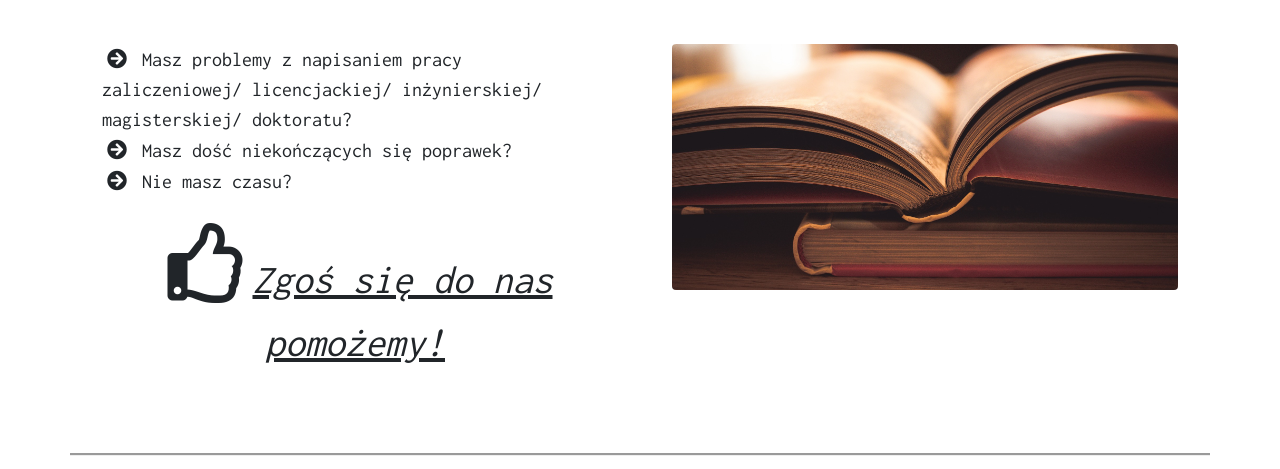
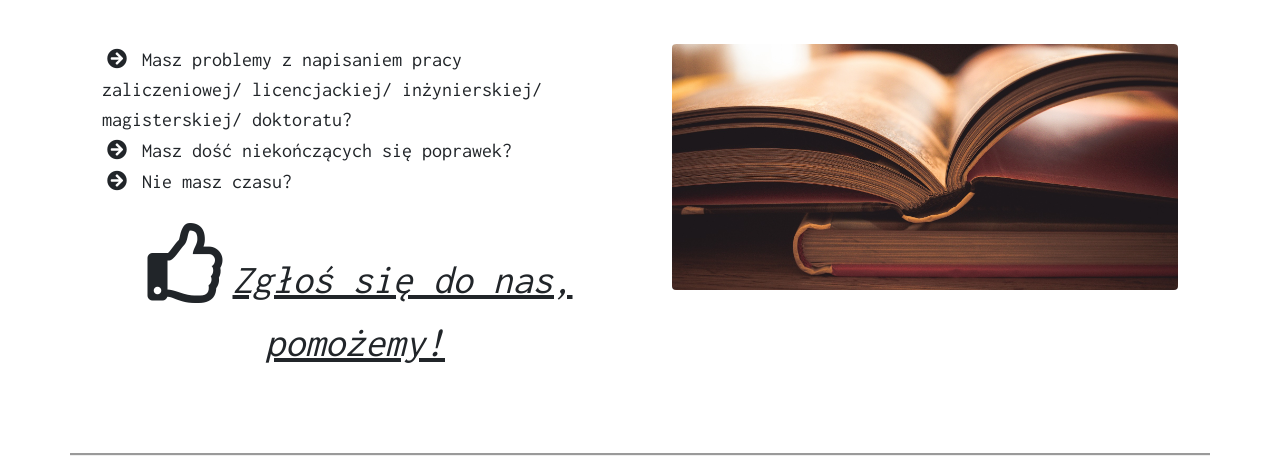
Before and after one commit to KrzysiekGrychu/korekty.biologia, a plain HTML site: page index.html in a window 1280 px wide. Shown: the part 210-679 px from the top of the page. Drawn offline with nearby package versions, Linux system fonts and the light colour scheme.

Commit message:
Update index.html

```diff
--- a/index.html
+++ b/index.html
@@ -76,7 +76,7 @@
         <p class="lead"><i class="fas fa-arrow-circle-right"></i> Masz problemy z napisaniem pracy zaliczeniowej/ licencjackiej/ inżynierskiej/ magisterskiej/ doktoratu?<br>
           <i class="fas fa-arrow-circle-right"></i> Masz dość niekończących się poprawek?</br>
           <i class="fas fa-arrow-circle-right"></i> Nie masz czasu? </p>
-          <p class="pomoc"><i class="far fa-thumbs-up"></i><u>Zgoś się do nas pomożemy!</u></p>
+          <p class="pomoc"><i class="far fa-thumbs-up"></i><u>Zgłoś się do nas, pomożemy!</u></p>
       </div>
       <div class="col-lg-6 text-sm-center">
       <img class="rounded" src="img\library-3185061_1920.jpg" alt="bibioteka1">
```
